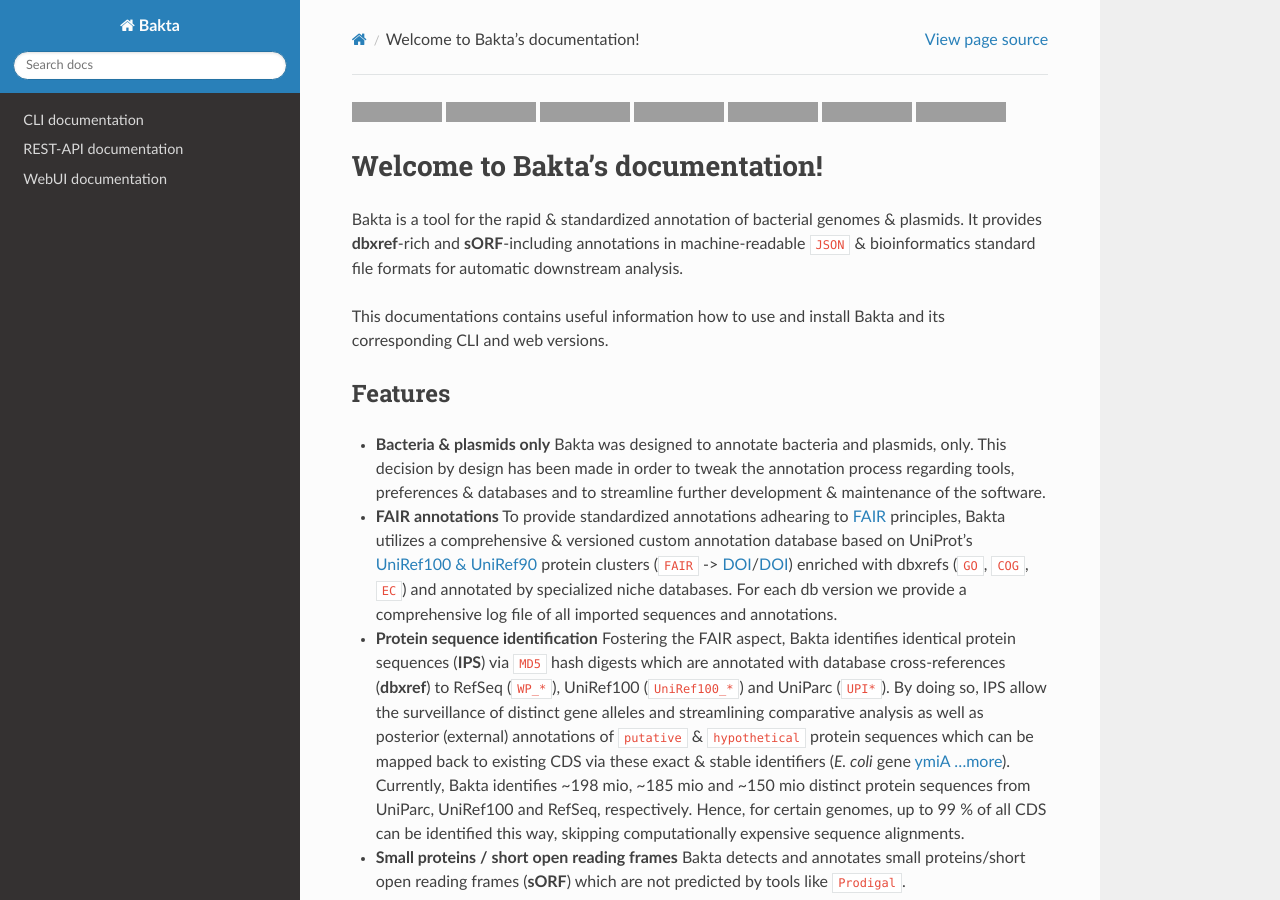
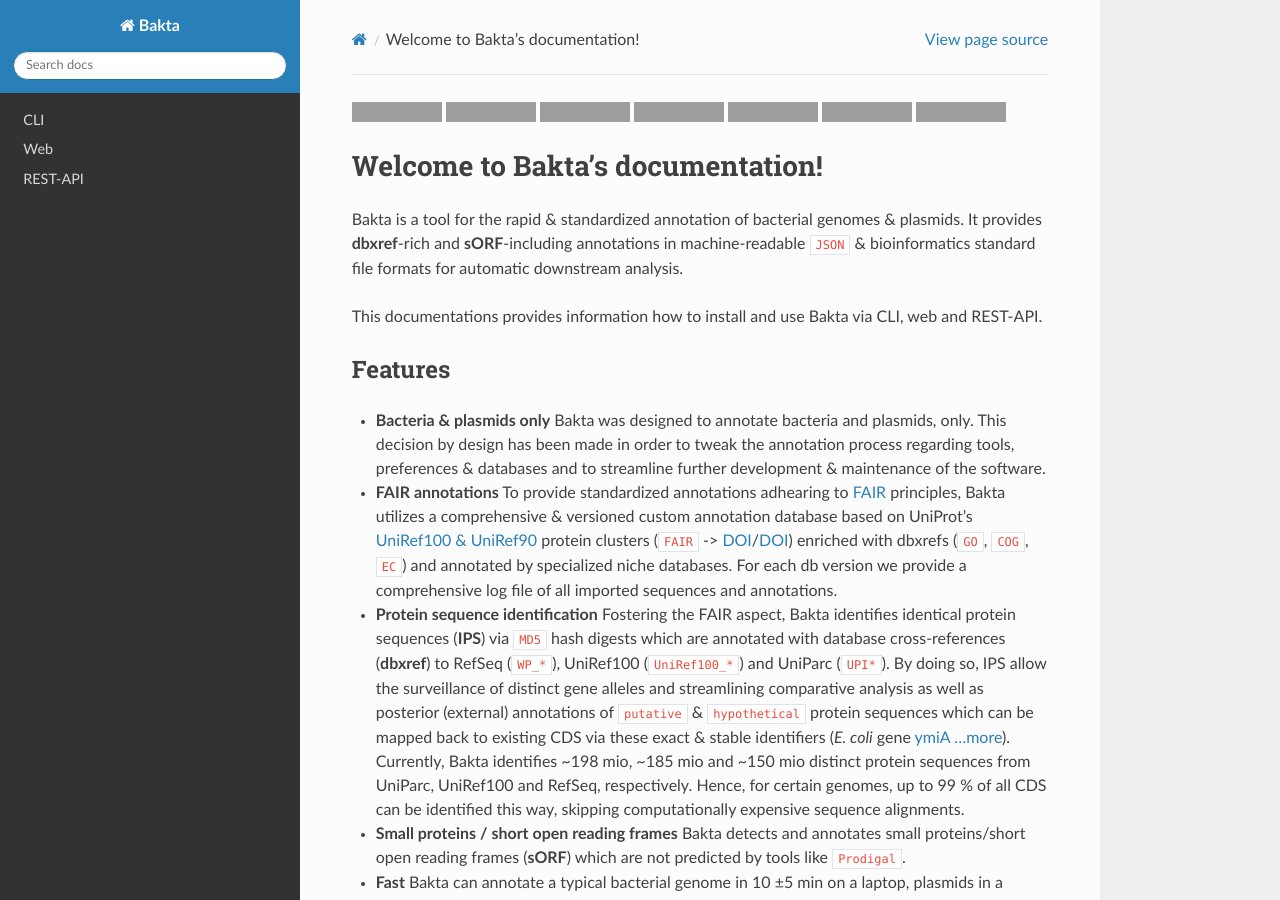
Before and after one commit to ag-computational-bio/bakta-docs, a Sphinx documentation site: the page built from docs/index.rst, in a window 1280 px wide and 900 px high, cut to the strip 0-900 px from the top of the window. Built offline with Sphinx 7.4.7 and the Read the Docs theme 2.0.0, drawn with Linux system fonts in a browser that asks for light colours; grey boxes are pictures that could not be loaded.

Commit message:
Update index.rst

```diff
--- a/docs/index.rst
+++ b/docs/index.rst
@@ -7,25 +7,25 @@
 Bakta is a tool for the rapid & standardized annotation of bacterial genomes & plasmids. It provides **dbxref**-rich and **sORF**-including annotations in machine-readable ``JSON`` & bioinformatics standard file formats for automatic downstream analysis.
 
 
-This documentations contains useful information how to use and install Bakta and its corresponding CLI and web versions.
+This documentations provides information how to install and use Bakta via CLI, web and REST-API.
 
 .. toctree::
    :maxdepth: 2
    :hidden:
 
-   CLI documentation <BAKTA>
+   CLI <BAKTA>
 
 .. toctree::
    :maxdepth: 2
    :hidden:
 
-   REST-API documentation <REST-API>
+   Web <WEBUI>
 
 .. toctree::
    :maxdepth: 2
    :hidden:
 
-   WebUI documentation <WEBUI>
+   REST-API <REST-API>
 
 
 Features
@@ -82,5 +82,5 @@
 .. |PyPI - Status| image:: https://img.shields.io/pypi/status/bakta.svg
 .. |Conda| image:: https://img.shields.io/conda/v/bioconda/bakta.svg
    :target: https://bioconda.github.io/recipes/bakta/README.html
-.. |DOI| image:: https://zenodo.org/badge/DOI/10.5281/zenodo..svg
-   :target: https://doi.org/10.5281/zenodo.
+.. |DOI| image:: https://zenodo.org/badge/DOI/10.5281/zenodo.4247252.svg
+   :target: https://doi.org/10.5281/zenodo.4247252
```
